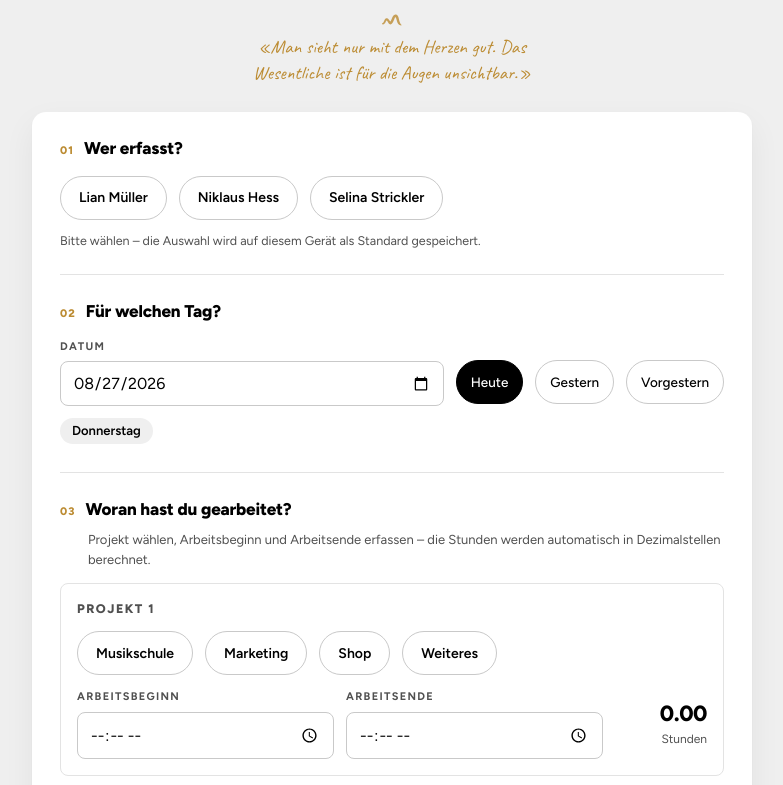
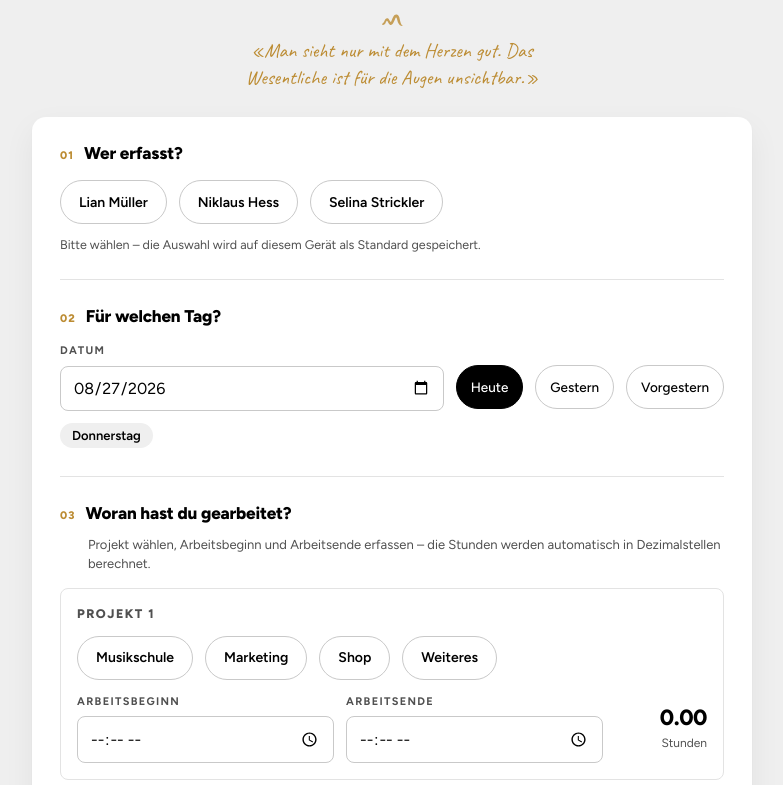
Before and after one commit to seelinya/stundenrapport, a website: page preview/index.html in a window 1280 px wide. Shown: the part 180-965 px from the top of the page, without its empty margins (248-1031 px from the left). Drawn offline with Linux system fonts and the light colour scheme.

```diff
--- a/preview/index.html
+++ b/preview/index.html
@@ -87,15 +87,15 @@ button { touch-action: manipulation; }
 }
 .quote .mark {
   display: block;
-  width: clamp(17px, 4.2vw, 20px);
+  width: clamp(18px, 4.4vw, 21px);
   height: auto;
-  margin: 0 auto 8px;
+  margin: 0 auto 9px;
   color: var(--gold);
   opacity: .8;
 }
 .quote p {
   font-family: var(--font-deco);
-  font-size: clamp(16px, 3.9vw, 19px);
+  font-size: clamp(17px, 4.1vw, 20px);
   line-height: 1.35;
   color: var(--gold);
   margin: 0;
```
Also changed, not shown: apps-script/Stylesheet.html (+3 -3 lines), preview/artifact.html (+3 -3 lines), 1 other file.
